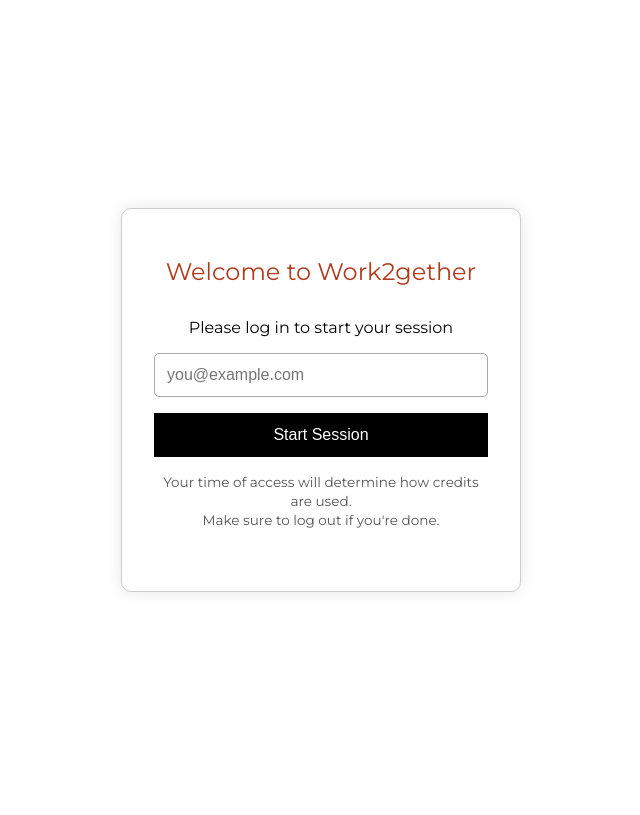
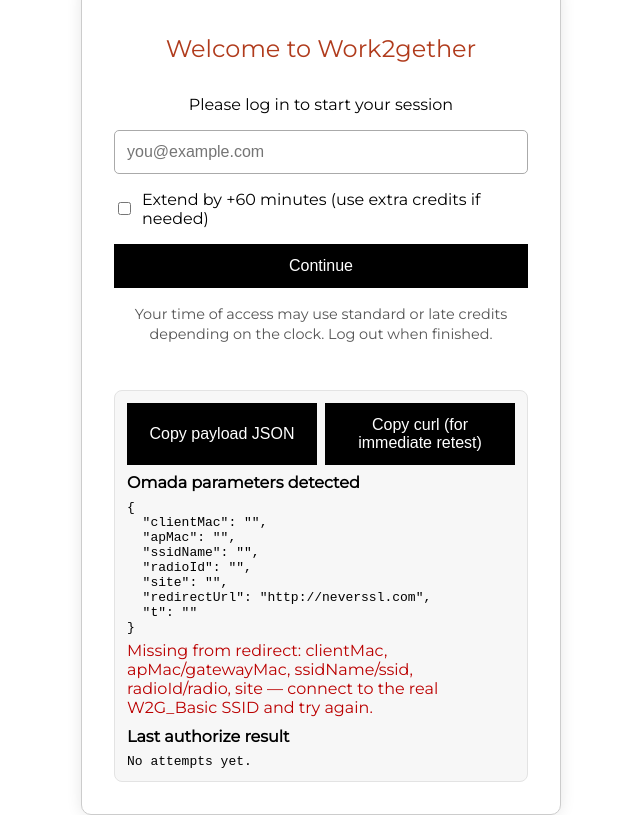
Before and after one commit to Work2gether-space/w2g-splash, a website: page index.html in a window 1280 px wide. Shown: the whole page, without its empty margins (319-959 px from the left). Drawn offline with Linux system fonts and the light colour scheme.

Commit message:
Update index.html

```diff
--- a/index.html
+++ b/index.html
@@ -6,90 +6,28 @@
   <meta name="viewport" content="width=device-width, initial-scale=1" />
   <link href="https://fonts.googleapis.com/css2?family=Montserrat:wght@400&display=swap" rel="stylesheet">
   <style>
-    /* Make width calculations include padding and border so 100% fits cleanly */
     *, *::before, *::after { box-sizing: border-box; }
-
-    html, body {
-      height: 100%;
-      margin: 0;
-      padding: 0;
-      font-family: 'Montserrat', sans-serif;
-      background: #fff;
-    }
-    body {
-      display: flex;
-      justify-content: center;
-      align-items: center;
-      padding: 1rem;
-    }
-    .card {
-      border: 1px solid #ccc;
-      padding: 2rem;
-      border-radius: 10px;
-      box-shadow: 0 0 15px rgba(0,0,0,0.1);
-      text-align: center;
-      width: 100%;
-      max-width: 400px;
-      background: #fff;
-      display: flex;
-      flex-direction: column;
-    }
-    .card h1 {
-      color: #b03b1c;
-      margin-bottom: 1rem;
-      font-size: 1.5rem;
-      font-weight: 400;
-    }
-    .card p {
-      margin-bottom: 1rem;
-      font-weight: 400;
-    }
+    html, body { height: 100%; margin: 0; padding: 0; font-family: 'Montserrat', sans-serif; background: #fff; }
+    body { display: flex; justify-content: center; align-items: center; padding: 1rem; }
+    .card { border: 1px solid #ccc; padding: 2rem; border-radius: 10px; box-shadow: 0 0 15px rgba(0,0,0,0.1);
+            text-align: center; width: 100%; max-width: 480px; background: #fff; display: flex; flex-direction: column; }
+    .card h1 { color: #b03b1c; margin-bottom: 1rem; font-size: 1.5rem; font-weight: 400; }
+    .card p { margin-bottom: 1rem; font-weight: 400; }
     form { margin: 0; }
-
-    .card input {
-      display: block;
-      width: 100%;
-      padding: 0.75rem;
-      margin-bottom: 1rem;
-      border: 1px solid #aaa;
-      border-radius: 5px;
-      font-size: 1rem;
-      font-weight: 400;
-    }
-    .card button {
-      display: block;
-      width: 100%;
-      padding: 0.75rem;
-      background: #000;
-      color: #fff;
-      font-size: 1rem;
-      font-weight: 400;
-      cursor: pointer;
-      border: 1px solid #000;
-      border-radius: 0;
-      transition: background 0.2s, color 0.2s;
-    }
-    .card button:hover {
-      background: transparent;
-      color: #000;
-    }
-    .card .info {
-      margin-top: 1rem;
-      font-size: 0.85rem;
-      color: #555;
-      line-height: 1.4;
-      font-weight: 400;
-    }
-    .error {
-      color: red;
-      margin-top: 0.75rem;
-      font-size: 0.9rem;
-      font-weight: 400;
-      min-height: 1.2em; /* keeps layout steady when errors appear */
-    }
-    @media (max-height: 500px) {
-      body { align-items: flex-start; padding-top: 2rem; }
-    }
+    .field { text-align: left; margin-bottom: 1rem; }
+    .card input[type="email"] { display: block; width: 100%; padding: 0.75rem; border: 1px solid #aaa; border-radius: 5px; font-size: 1rem; }
+    .row { display: flex; align-items: center; gap: .5rem; justify-content: flex-start; }
+    .card button { display: block; width: 100%; padding: 0.75rem; background: #000; color: #fff; font-size: 1rem;
+                   cursor: pointer; border: 1px solid #000; border-radius: 0; transition: background .2s,color .2s; }
+    .card button:hover { background: transparent; color: #000; }
+    .info { margin-top: 1rem; font-size: .9rem; color: #555; line-height: 1.4; }
+    .error { color: #b00020; margin-top: .75rem; font-size: .95rem; min-height: 1.2em; }
+    .debug { margin-top: 16px; text-align: left; background: #f7f7f7; border: 1px solid #e3e3e3; border-radius: 8px; padding: 12px; }
+    .debug h2 { margin: 0 0 8px 0; font-size: 1rem; }
+    .debug pre { white-space: pre-wrap; word-break: break-word; margin: 0; }
+    .debug .toolbar { display: flex; gap: 8px; margin-bottom: 8px; }
+    .warn { color: #b00; margin-top: 6px; }
+    @media (max-height: 560px) { body { align-items: flex-start; padding-top: 2rem; } }
   </style>
 </head>
 <body>
@@ -98,43 +36,151 @@
     <p>Please log in to start your session</p>
 
     <form id="loginForm" novalidate>
-      <input type="email" id="email" placeholder="you@example.com" autocomplete="email" required />
-      <button type="submit">Start Session</button>
+      <div class="field">
+        <input type="email" id="email" placeholder="you@example.com" autocomplete="email" required />
+      </div>
+      <div class="field row">
+        <input type="checkbox" id="extend" />
+        <label for="extend">Extend by +60 minutes (use extra credits if needed)</label>
+      </div>
+
+      <!-- Hidden passthroughs filled at runtime -->
+      <input type="hidden" id="clientMac" />
+      <input type="hidden" id="apMac" />
+      <input type="hidden" id="ssidName" />
+      <input type="hidden" id="radioId" />
+      <input type="hidden" id="site" />
+      <input type="hidden" id="redirectUrl" />
+
+      <button type="submit">Continue</button>
     </form>
 
     <div class="info">
-      Your time of access will determine how credits are used.<br>
-      Make sure to log out if you're done.
+      Your time of access may use standard or late credits depending on the clock. Log out when finished.
     </div>
     <div class="error" id="error" role="alert" aria-live="polite"></div>
+
+    <div class="debug">
+      <div class="toolbar">
+        <button id="copyPayload" type="button">Copy payload JSON</button>
+        <button id="copyCurl" type="button">Copy curl (for immediate retest)</button>
+      </div>
+      <h2>Omada parameters detected</h2>
+      <pre id="paramsBox">{}</pre>
+      <div id="missingBox" class="warn"></div>
+      <h2 style="margin-top: 10px;">Last authorize result</h2>
+      <pre id="resultBox">No attempts yet.</pre>
+    </div>
   </div>
 
   <script>
+    // Read query params with fallbacks Omada commonly uses
     const qs = new URLSearchParams(location.search);
+    const get = (k) => qs.get(k) || '';
+    const firstNonEmpty = (...names) => {
+      for (const n of names) { const v = get(n); if (v) return v; }
+      return '';
+    };
 
-    function safeRedirect() {
-      const r = qs.get('redirectUrl');
-      try { return r ? decodeURIComponent(r) : 'http://neverssl.com'; }
-      catch { return 'http://neverssl.com'; }
+    const params = {
+      clientMac: firstNonEmpty('clientMac', 'client_id'),
+      apMac: firstNonEmpty('apMac', 'gatewayMac'),
+      ssidName: firstNonEmpty('ssidName', 'ssid'),
+      radioId: firstNonEmpty('radioId', 'radio'),
+      site: get('site'),
+      redirectUrl: (function () {
+        const r = get('redirectUrl');
+        try { return r ? decodeURIComponent(r) : 'http://neverssl.com'; } catch { return 'http://neverssl.com'; }
+      })(),
+      t: get('t')
+    };
+
+    // Populate hidden inputs for the POST
+    function fillHidden() {
+      document.getElementById('clientMac').value = params.clientMac;
+      document.getElementById('apMac').value = params.apMac;
+      document.getElementById('ssidName').value = params.ssidName;
+      document.getElementById('radioId').value = params.radioId;
+      document.getElementById('site').value = params.site;
+      document.getElementById('redirectUrl').value = params.redirectUrl;
+    }
+    fillHidden();
+
+    // Show params + indicate what’s missing (if any)
+    const paramsBox = document.getElementById('paramsBox');
+    paramsBox.textContent = JSON.stringify(params, null, 2);
+
+    const missing = [];
+    if (!params.clientMac) missing.push('clientMac');
+    if (!params.apMac)     missing.push('apMac/gatewayMac');
+    if (!params.ssidName)  missing.push('ssidName/ssid');
+    if (params.radioId === '') missing.push('radioId/radio');
+    if (!params.site)      missing.push('site');
+
+    const missingBox = document.getElementById('missingBox');
+    if (missing.length) {
+      missingBox.textContent = 'Missing from redirect: ' + missing.join(', ')
+        + ' — connect to the real W2G_Basic SSID and try again.';
     }
 
-    const form = document.getElementById("loginForm");
     const errorDiv = document.getElementById("error");
+    const resultBox = document.getElementById("resultBox");
 
-    form.addEventListener("submit", async (e) => {
+    document.getElementById("copyPayload").addEventListener("click", () => {
+      const email = document.getElementById("email").value.trim() || 'you@example.com';
+      const payload = {
+        email,
+        clientMac: params.clientMac,
+        apMac: params.apMac,
+        ssidName: params.ssidName,
+        radioId: params.radioId ? Number(params.radioId) : undefined,
+        site: params.site,
+        redirectUrl: params.redirectUrl,
+        extend: document.getElementById('extend').checked
+      };
+      navigator.clipboard.writeText(JSON.stringify(payload, null, 2));
+    });
+
+    document.getElementById("copyCurl").addEventListener("click", () => {
+      const email = document.getElementById("email").value.trim() || 'you@example.com';
+      const extend = document.getElementById('extend').checked ? 'true' : 'false';
+      const payload = {
+        email,
+        clientMac: params.clientMac,
+        apMac: params.apMac,
+        ssidName: params.ssidName,
+        radioId: params.radioId ? Number(params.radioId) : undefined,
+        site: params.site,
+        redirectUrl: params.redirectUrl,
+        extend: extend === 'true'
+      };
+      const body = JSON.stringify(payload).replace(/"/g, '\\"');
+      const curl = [
+        'curl -k -X POST https://splash.work2gether.space/api/authorize ^',
+        '  -H "Content-Type: application/json" ^',
+        `  -d "${body}"`
+      ].join('\n');
+      navigator.clipboard.writeText(curl);
+      alert('Copied curl. Run it immediately while the client is pending.');
+    });
+
+    document.getElementById("loginForm").addEventListener("submit", async (e) => {
       e.preventDefault();
       errorDiv.textContent = "";
+      resultBox.textContent = "Authorizing…";
 
       const email = document.getElementById("email").value.trim();
+      const extend = document.getElementById("extend").checked;
 
       const payload = {
         email,
-        clientMac: qs.get("clientMac") || "",
-        apMac: qs.get("apMac") || "",
-        ssidName: qs.get("ssidName") || "",
-        radioId: qs.get("radioId") || "",
-        site: qs.get("site") || "",
-        redirectUrl: safeRedirect()
+        clientMac: params.clientMac,
+        apMac: params.apMac,
+        ssidName: params.ssidName,
+        radioId: params.radioId ? Number(params.radioId) : undefined,
+        site: params.site,
+        redirectUrl: params.redirectUrl,
+        extend
       };
 
       try {
@@ -143,28 +189,21 @@
           headers: { "Content-Type": "application/json" },
           body: JSON.stringify(payload)
         });
-
-        const text = await res.text();
-        if (!res.ok) {
-          try {
-            const data = JSON.parse(text);
-            errorDiv.textContent = data.error || "Authorize failed. Try again.";
-          } catch {
-            errorDiv.textContent = "Authorize failed. Try again.";
-          }
-          return;
+        const txt = await res.text();
+        let data = {};
+        try { data = JSON.parse(txt); } catch {}
+        if (!res.ok || !data.ok) {
+          errorDiv.textContent = data.error || "Authorize failed. Try again.";
         }
-
-        try {
-          const data = JSON.parse(text);
-          if (data.redirectUrl) location.href = data.redirectUrl;
-          else location.href = payload.redirectUrl;
-        } catch {
-          location.href = payload.redirectUrl;
+        resultBox.textContent = JSON.stringify({ status: res.status, body: data }, null, 2);
+        if (data.ok && data.redirectUrl) {
+          // Uncomment to auto-redirect on success:
+          // location.href = data.redirectUrl;
         }
       } catch (err) {
         console.error("[SPLASH] submit error", err);
         errorDiv.textContent = "Network error. Try again.";
+        resultBox.textContent = JSON.stringify({ ok: false, error: String(err) }, null, 2);
       }
     });
   </script>
```
